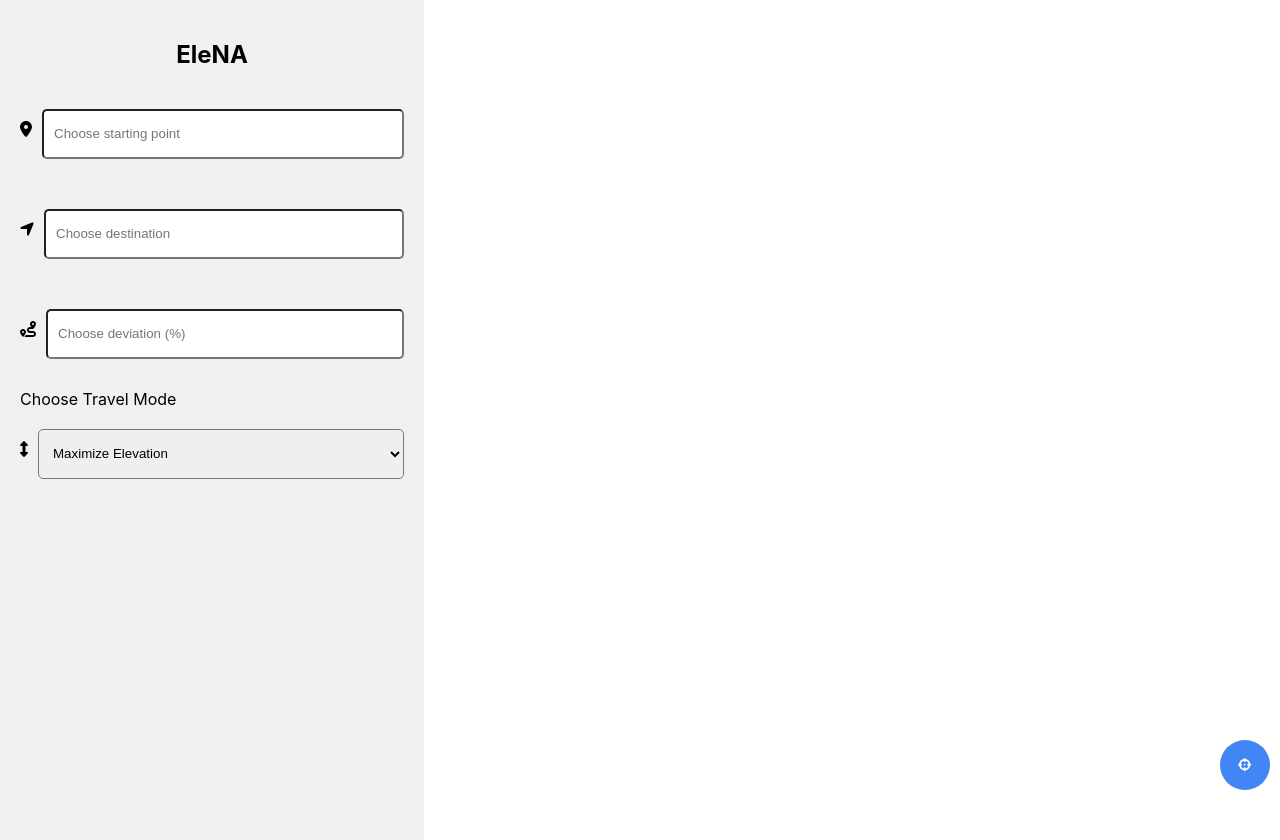
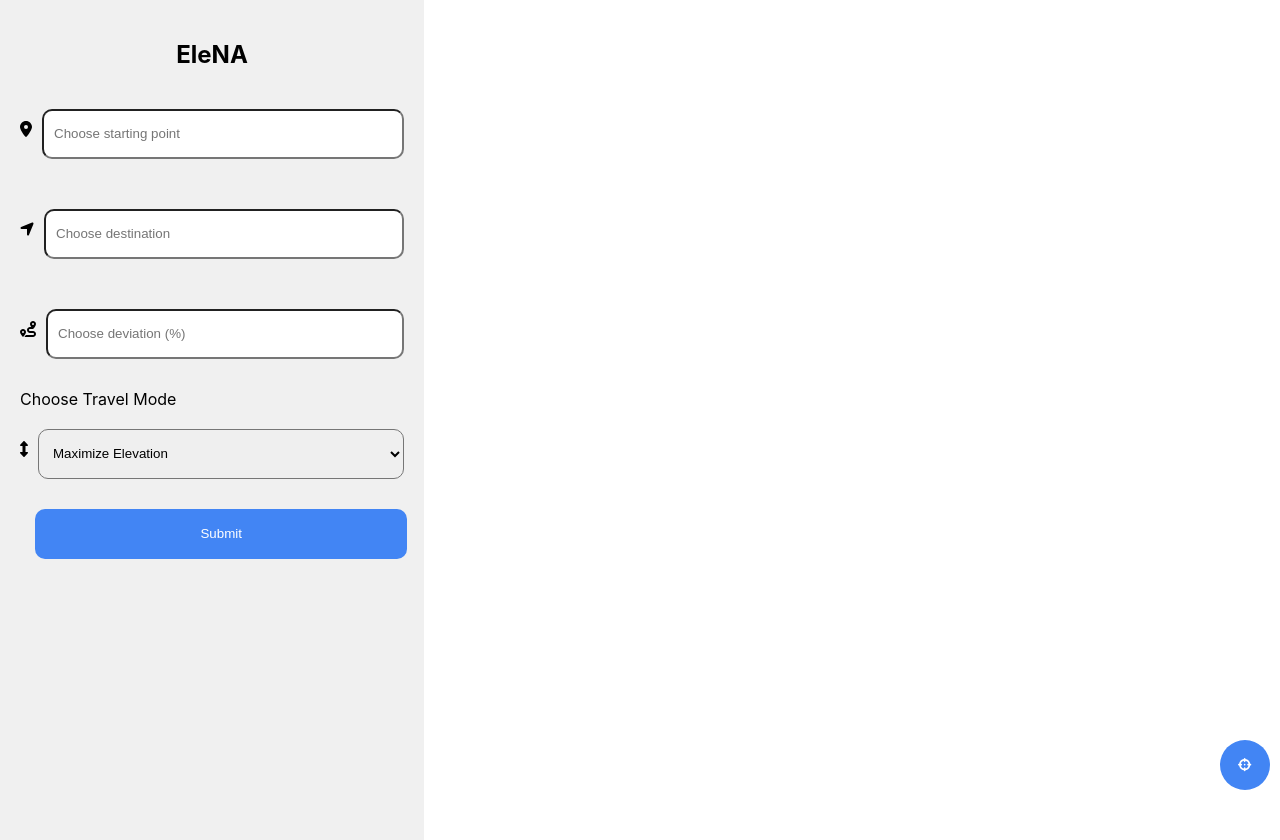
Before and after one commit to GabeSussman/EleNA, a React (Create React App) app in the folder client/: page / in a window 1280 px wide. Built offline with nearby package versions, Linux system fonts and the light colour scheme; no server answers.

Commit message:
Added submit button to the ui

```diff
--- a/client/src/App.css
+++ b/client/src/App.css
@@ -46,7 +46,7 @@
   padding-left: 10px;
   margin-left: 10px;
   box-sizing: border-box;
-  border-radius: 5px;
+  border-radius: 10px;
   color: #000;
 }
 
@@ -82,3 +82,18 @@
   justify-content: center;
   align-items: center;
 }
+.submit-button {
+  margin-left: 15px;
+  background: #4285f4;
+  color: white;
+  border: none;
+  border-radius: 10px;
+  padding: 10px;
+  width: 97%;
+  height: 50px;
+  cursor: pointer;
+  display: flex;
+  justify-content: center;
+  align-items: center;
+  margin-top: 20px;
+}
--- a/client/src/components/sidebar.js
+++ b/client/src/components/sidebar.js
@@ -71,10 +71,13 @@ class Sidebar extends React.Component {
             <option value="minimize">Minimize Elevation</option>
           </select>
         </div>
+        <button className="submit-button">Submit</button>
 
         <button className="location-button" onClick={this.getCurrentLocation}>
           <FontAwesomeIcon icon={faCrosshairs} />
         </button>
+
+
       </div>
     );
   }
```
